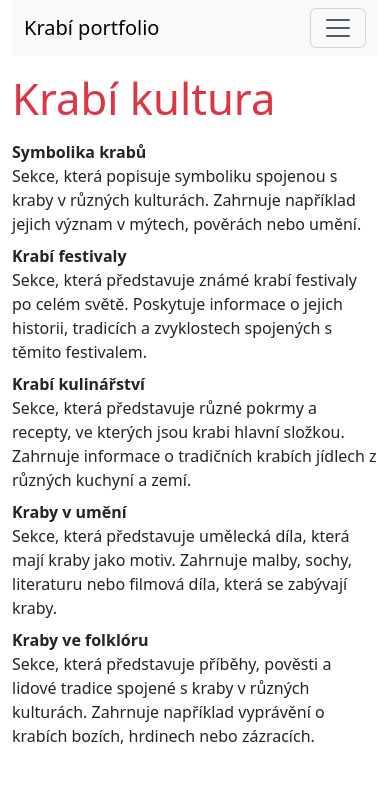
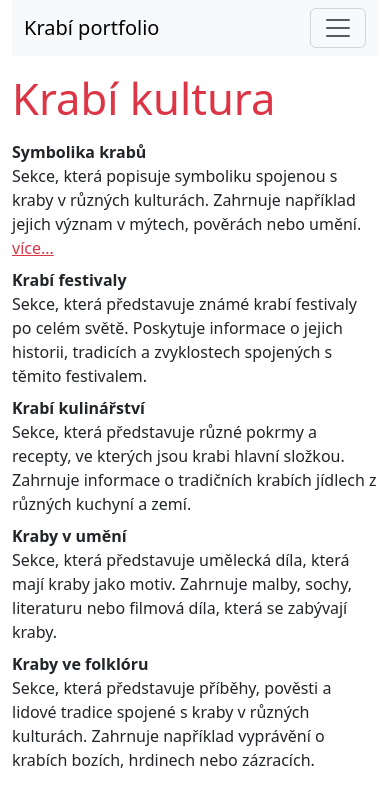
Before and after one commit to BbGunnedGoat/KrabPortfolio, a plain HTML site: page krabiKultura.html in a window 390 px wide. Drawn offline with nearby package versions, Linux system fonts and the light colour scheme.

Commit message:
doplnění krabí kultury

```diff
--- a/krabiKultura.html
+++ b/krabiKultura.html
@@ -16,7 +16,12 @@
     <div class="display-1 text-danger my-3">Krabí kultura</div>
     <dl class="dl-horizontal">
     <dt class="col-sm-3">Symbolika krabů</dt>
-    <dd class="col-sm-9">Sekce, která popisuje symboliku spojenou s kraby v různých kulturách. Zahrnuje například jejich význam v mýtech, pověrách nebo umění.</dd>
+    <dd class="col-sm-9">Sekce, která popisuje symboliku spojenou s kraby v různých kulturách. Zahrnuje například jejich význam v mýtech, pověrách nebo umění.
+      <div class="collapse" id="symbolikaKrabu">
+        <p>Samotní krabi nevykazují kulturní chování, ale v některých společenstvech krabů můžeme pozorovat zajímavé jevy. Například u některých druhů krabů dochází k rituálním soubojům o teritorium, při kterých se používají specifické pohyby a zvuky. Některé druhy krabů také spolupracují při lovu kořisti, kdy jeden jedinec odvádí pozornost kořisti, zatímco druhý ji přepadne. V některých oblastech jsou krabi důležitou součástí místní kuchyně a rybolovu.</p>
+      </div>
+      <a class="link-danger" data-bs-toggle="collapse" href="#symbolikaKrabu" role="switch" aria-expanded="false" aria-controls="showMore">více...</a>
+    </dd>
 
     <dt class="col-sm-3">Krabí festivaly</dt>
     <dd class="col-sm-9">Sekce, která představuje známé krabí festivaly po celém světě. Poskytuje informace o jejich historii, tradicích a zvyklostech spojených s těmito festivalem.</dd>
```
